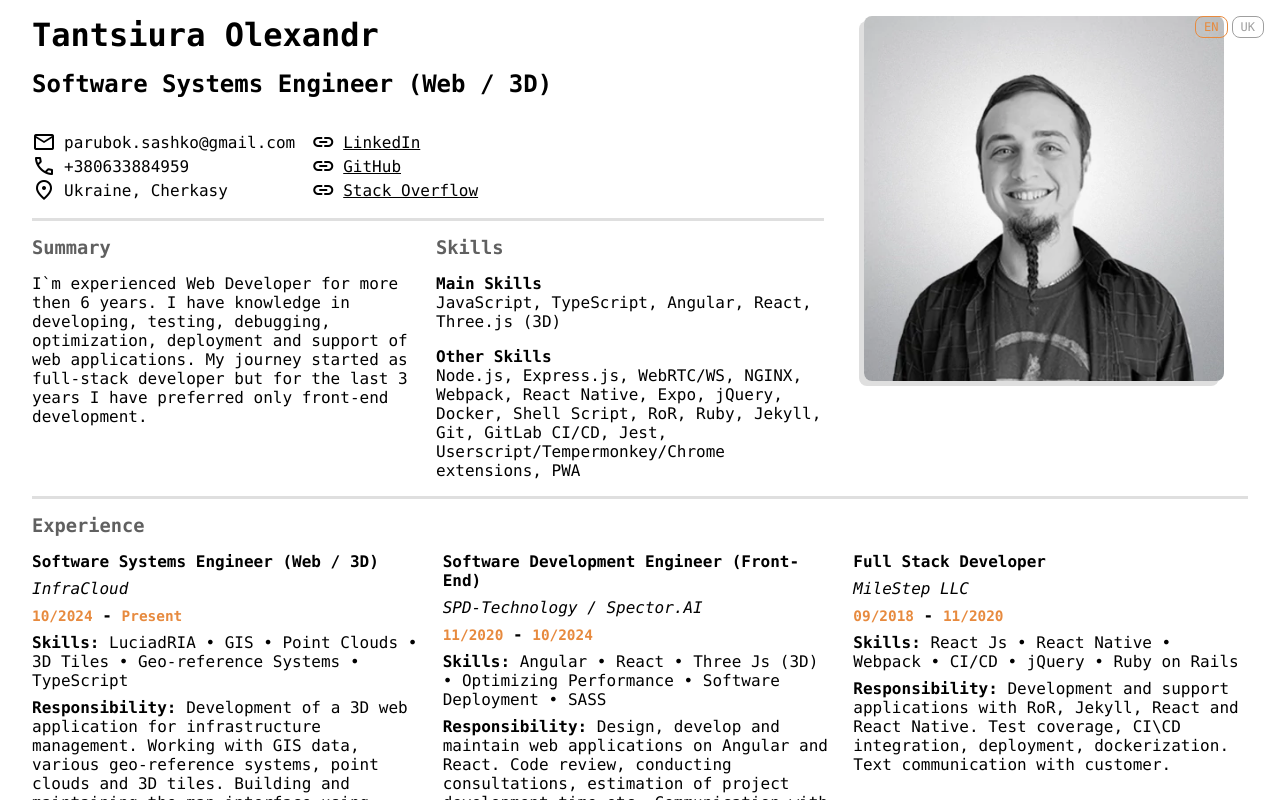
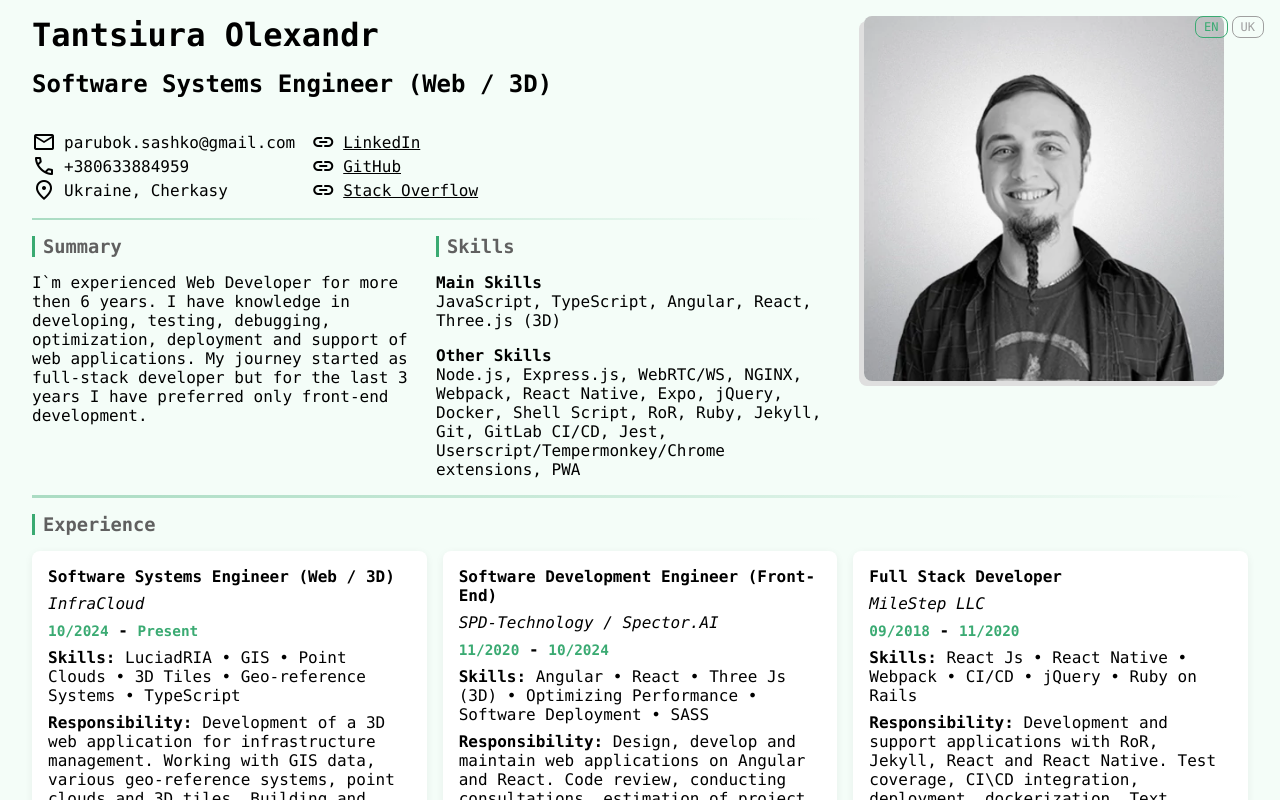
Before and after one commit to Sany18/cv, a Next.js app: page /cv/en in a window 1280 px wide. Shown: the top 800 px of the page. Built offline with nearby package versions, Linux system fonts and the light colour scheme.

Commit message:
Add colors

```diff
--- a/src/components/divider/divider.scss
+++ b/src/components/divider/divider.scss
@@ -1,6 +1,7 @@
 .component-divider {
   width: 100%;
   border: 0;
-  height: 0.2rem;
-  background: var(--light-gray);
+  height: 0.15rem;
+  background: linear-gradient(to right, var(--accent), transparent);
+  opacity: 0.4;
 }
--- a/src/components/language-switcher/language-switcher.scss
+++ b/src/components/language-switcher/language-switcher.scss
@@ -18,8 +18,8 @@
 
     &.active,
     &:hover {
-      border-color: var(--orange);
-      color: var(--orange);
+      border-color: var(--accent);
+      color: var(--accent);
     }
   }
 }
--- a/src/scss/_styles.scss
+++ b/src/scss/_styles.scss
@@ -15,6 +15,20 @@ body {
   "Roboto Mono", "Oxygen Mono", "Ubuntu Monospace", "Source Code Pro",
   "Fira Mono", "Droid Sans Mono", "Courier New", monospace;
   min-height: 100svh;
+  background: var(--bg-page);
+}
+
+h3.color-gray-2 {
+  border-left: 3px solid var(--accent);
+  padding-left: 0.5rem;
+}
+
+.grid-2 > div,
+.grid-3 > div {
+  background: var(--bg-card);
+  border-radius: var(--border-radius);
+  box-shadow: var(--shadow);
+  padding: 1rem;
 }
 
 a {
@@ -25,5 +39,5 @@ a {
 time {
   font-size: 0.9rem;
   font-weight: bold;
-  color: var(--orange);
+  color: var(--accent);
 }
--- a/src/scss/_var.scss
+++ b/src/scss/_var.scss
@@ -4,7 +4,10 @@
   --gray: #9f9f9f;
   --gray-2: #606060;
   --light-gray: #dfdfdf;
-  --orange: #e78a3e;
+  --accent: #3aaa72;
+  --bg-page: #f4fdf8;
+  --bg-card: #ffffff;
+  --shadow: 0 2px 8px rgba(0, 0, 0, 0.06);
 }
 
 .border-radius { border-radius: var(--border-radius); }
@@ -21,5 +24,5 @@
 .color-light-gray { color: var(--light-gray); }
 .bg-light-gray { background: var(--light-gray); }
 
-.color-orange { color: var(--orange); }
-.bg-orange { background: var(--orange); }
+.color-accent { color: var(--accent); }
+.bg-accent { background: var(--accent); }
```
